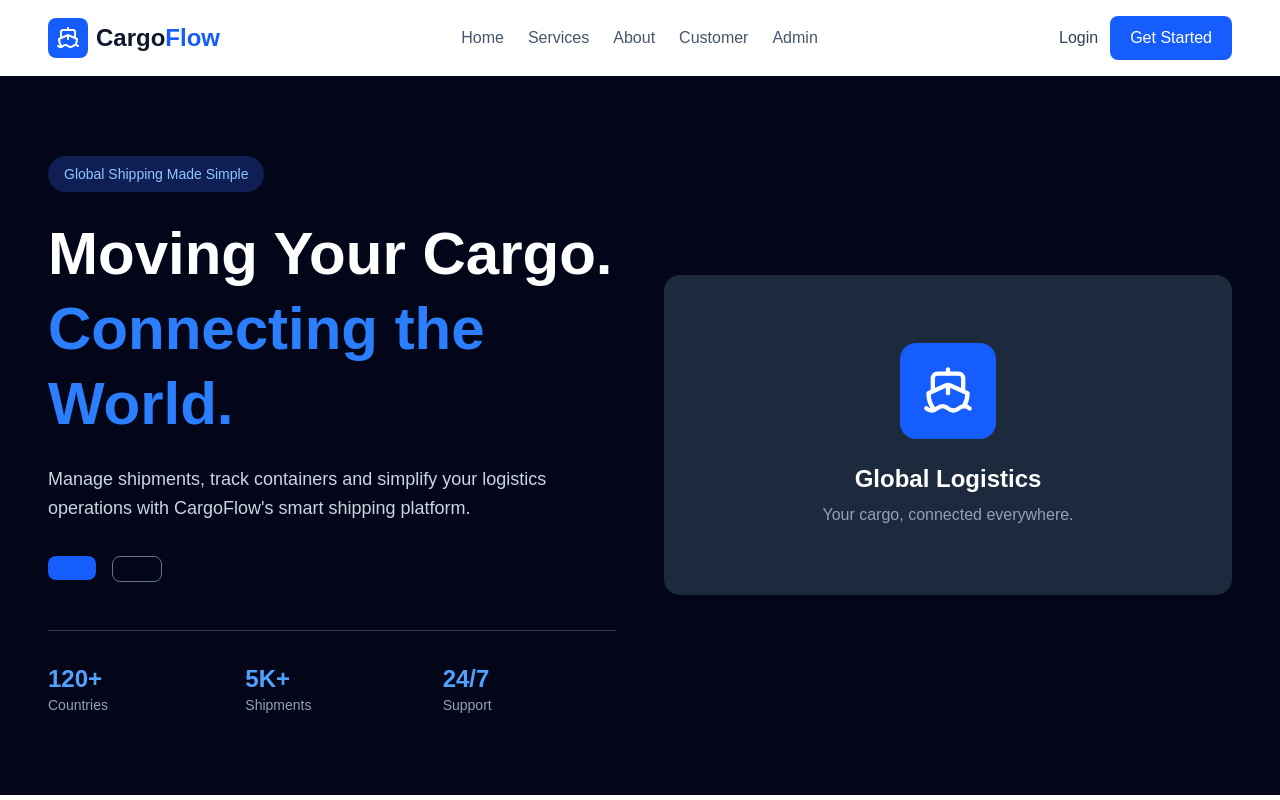
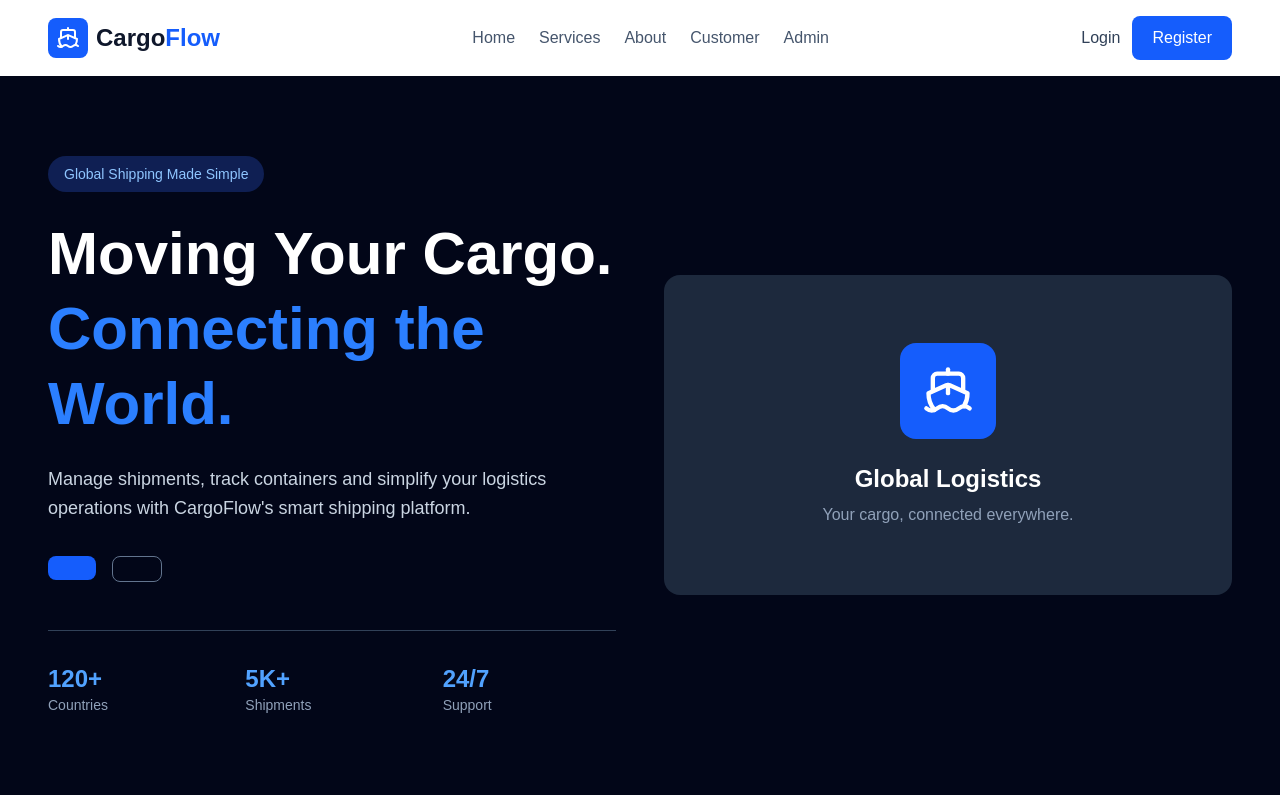
Before and after one commit to okumujphh-netizen/CARGOFLOW, a React (Vite) app: page / in a window 1280 px wide. Shown: the top 800 px of the page. Built offline with nearby package versions, Linux system fonts and the light colour scheme.

Commit message:
reconfigured navbar.jsx

```diff
--- a/src/components/Navbar.jsx
+++ b/src/components/Navbar.jsx
@@ -56,7 +56,7 @@ function Navbar() {
             to="/register"
             className="bg-blue-600 hover:bg-blue-700 text-white px-5 py-2.5 rounded-lg font-medium transition"
           >
-            Get Started
+            Register
           </Link>
         </div>
 
```
